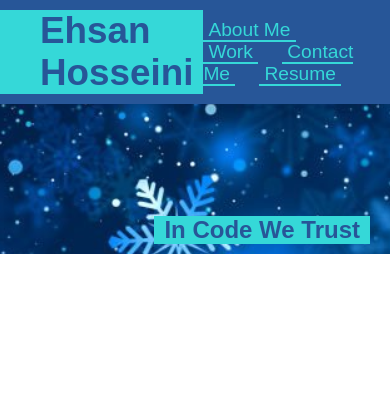
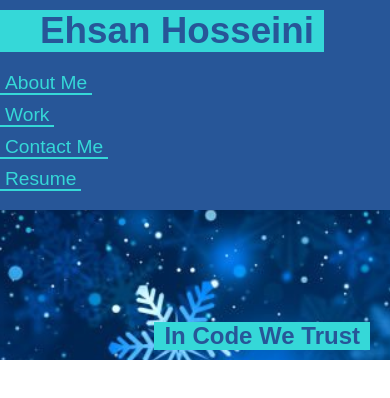
Before and after one commit to ehsanh2001/portfolio, a plain HTML site: page index.html in a window 390 px wide. Drawn offline with Linux system fonts and the light colour scheme.

Commit message:
Make nav bar responsive

```diff
--- a/assets/css/style.css
+++ b/assets/css/style.css
@@ -62,3 +62,22 @@ body {
     margin: 10px 20px;
     padding: 0px 10px;
 }
+@media screen and (max-width: 780px) {
+    .header-name-nav {
+        flex-direction: column;
+        align-items: flex-start;
+    }
+
+    .header-name-nav h1 {
+        margin-bottom: 10px; /* Add some space between the title and links */
+    }
+
+    nav {
+        margin-top: 10px; /* Add some space above the links */
+    }
+
+    .header-name-nav li {
+        display: block; /* Change the display to block for each list item */
+        margin-bottom: 10px; /*Add some space between each link */
+    }
+}
```
